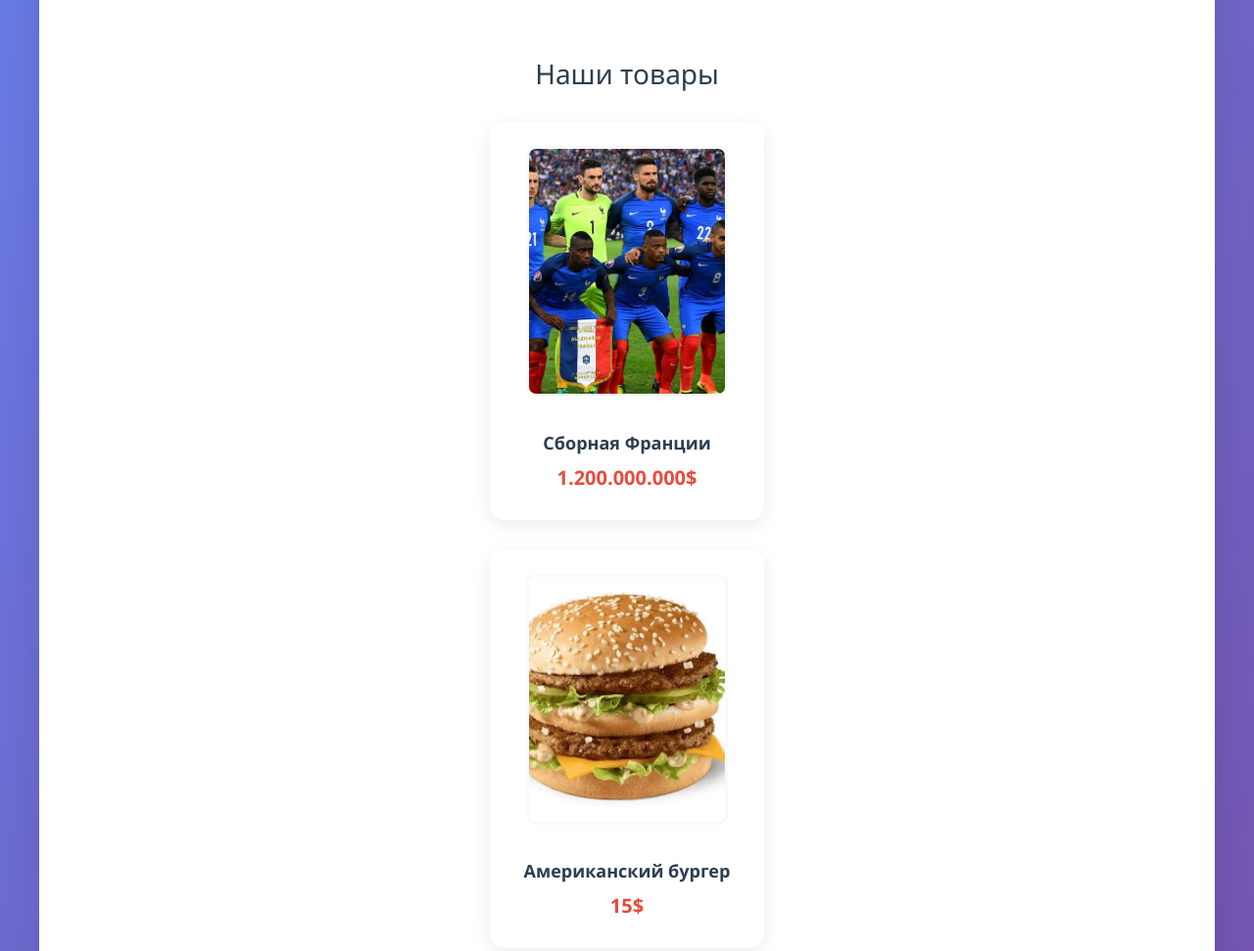
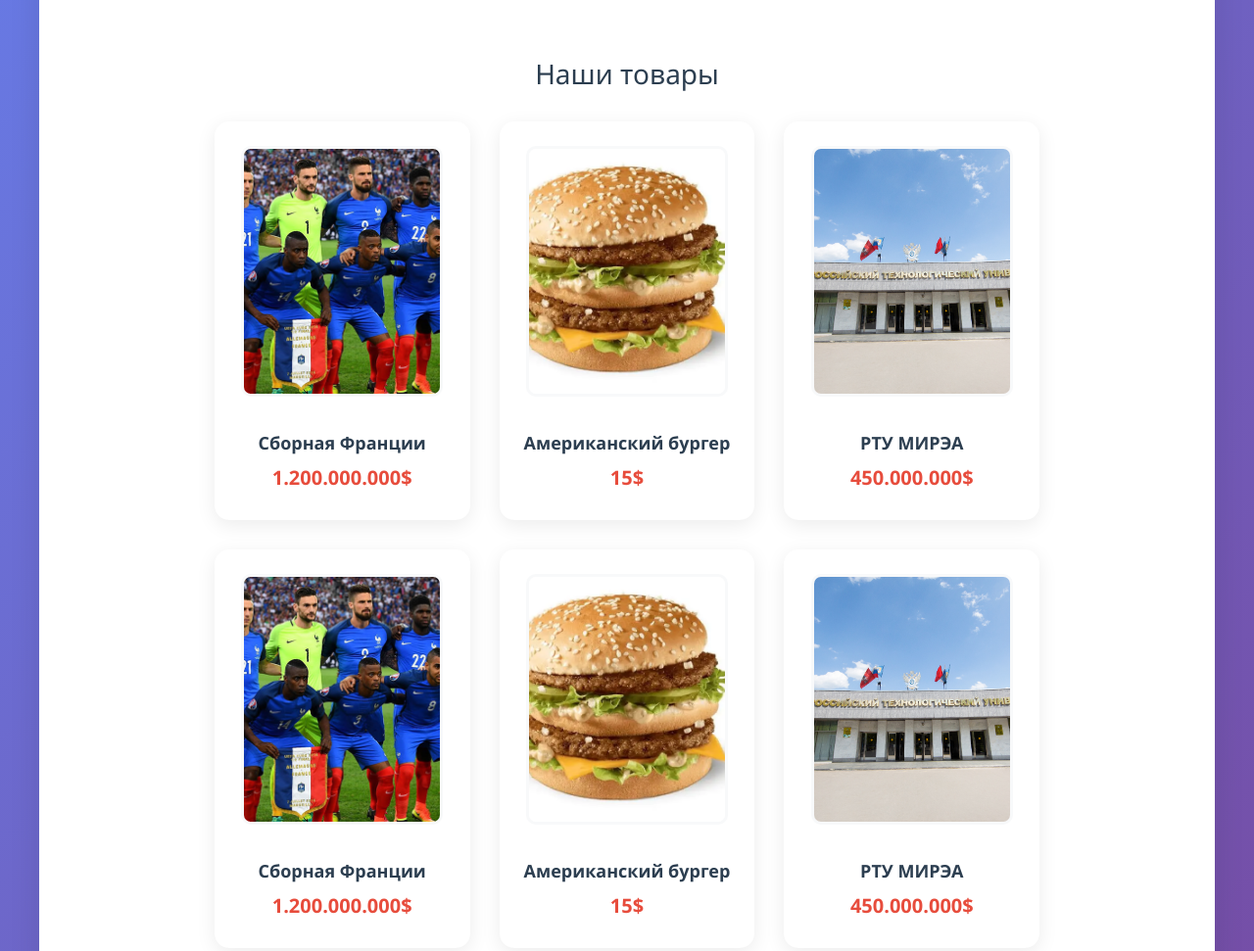
Before and after one commit to gvritia/test_front, a plain HTML site: page goods.html in a window 1280 px wide. Shown: the part 280-1251 px from the top of the page at 98% size. Drawn offline with Linux system fonts and the light colour scheme.

Commit message:
change styles for products in goods.html

```diff
--- a/goods.html
+++ b/goods.html
@@ -30,11 +30,31 @@
                 <h3 class="product-name">Сборная Франции</h3>
                 <p class="product-price">1.200.000.000$</p>
             </div>
+
             <div class="product-card">
                 <img class="product-image" src="images/bigmac.webp" alt="Фото товара 2">
                 <h3 class="product-name">Американский бургер</h3>
                 <p class="product-price">15$</p>
             </div>
+
+            <div class="product-card">
+                <img class="product-image" src="images/mirea.jpg" alt="Фото товара 3">
+                <h3 class="product-name">РТУ МИРЭА</h3>
+                <p class="product-price">450.000.000$</p>
+            </div>
+
+            <div class="product-card">
+                <img class="product-image" src="images/france.jpg" alt="Фото товара 1">
+                <h3 class="product-name">Сборная Франции</h3>
+                <p class="product-price">1.200.000.000$</p>
+            </div>
+
+            <div class="product-card">
+                <img class="product-image" src="images/bigmac.webp" alt="Фото товара 2">
+                <h3 class="product-name">Американский бургер</h3>
+                <p class="product-price">15$</p>
+            </div>
+
             <div class="product-card">
                 <img class="product-image" src="images/mirea.jpg" alt="Фото товара 3">
                 <h3 class="product-name">РТУ МИРЭА</h3>
--- a/style/styles.css
+++ b/style/styles.css
@@ -237,21 +237,31 @@ main.content {
 /* ===== ТОВАРЫ ===== */
 .products-grid {
     display: grid;
-    grid-template-columns: repeat(auto-fit, minmax(280px, 1fr));
+    /* Фиксированное количество колонок - 3 */
+    grid-template-columns: repeat(3, 1fr);
+    /* Отступы между карточками */
     gap: 30px;
+    /* Отступ сверху */
     margin-top: 30px;
 }
 
 .product-card {
+    /* Белый фон карточки */
     background: white;
+    /* Внутренние отступы карточки */
     padding: 25px;
+    /* Закругленные углы */
     border-radius: 15px;
+    /* Выравнивание текста по центру */
     text-align: center;
+    /* Тень карточки */
     box-shadow: 0 5px 20px rgba(0, 0, 0, 0.08);
+    /* Плавный переход для анимаций */
     transition: transform 0.3s ease;
 }
 
 .product-card:hover {
+    /* Эффект поднятия карточки при наведении */
     transform: translateY(-5px);
 }
 
```
